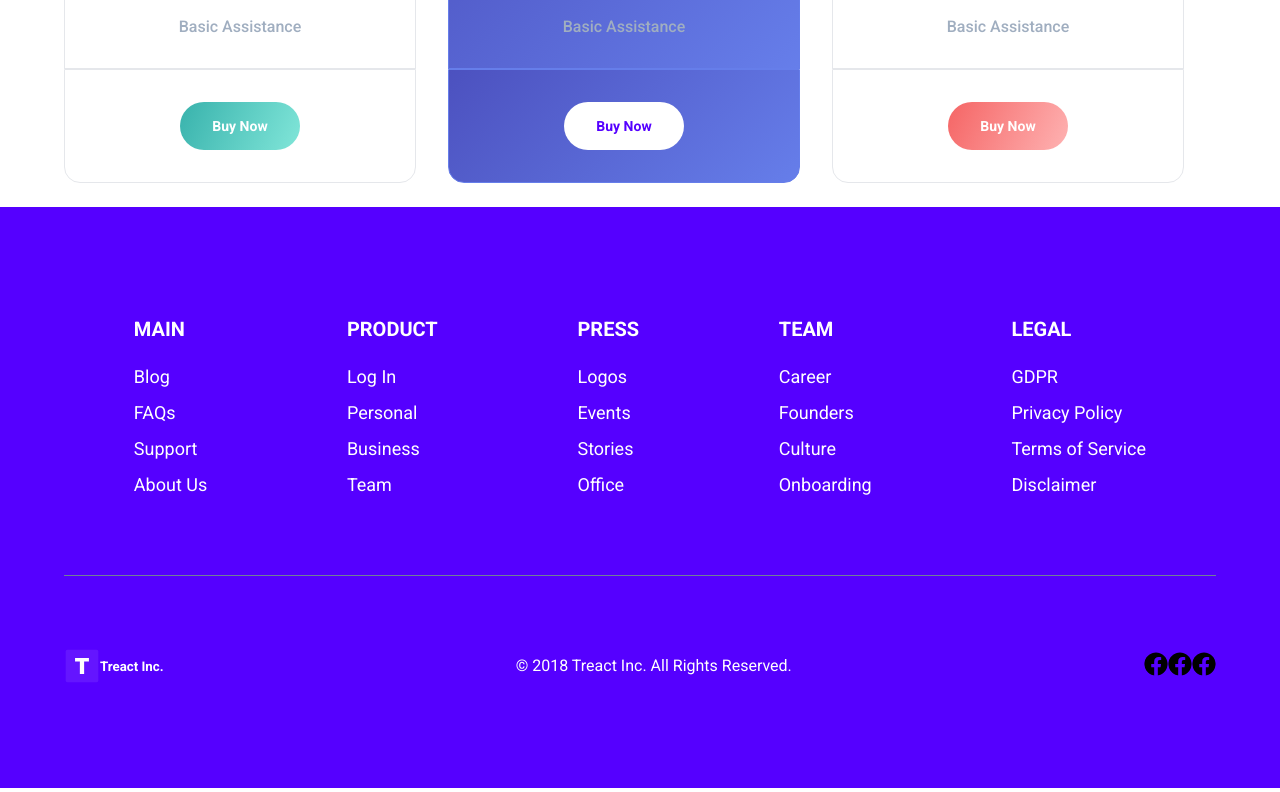
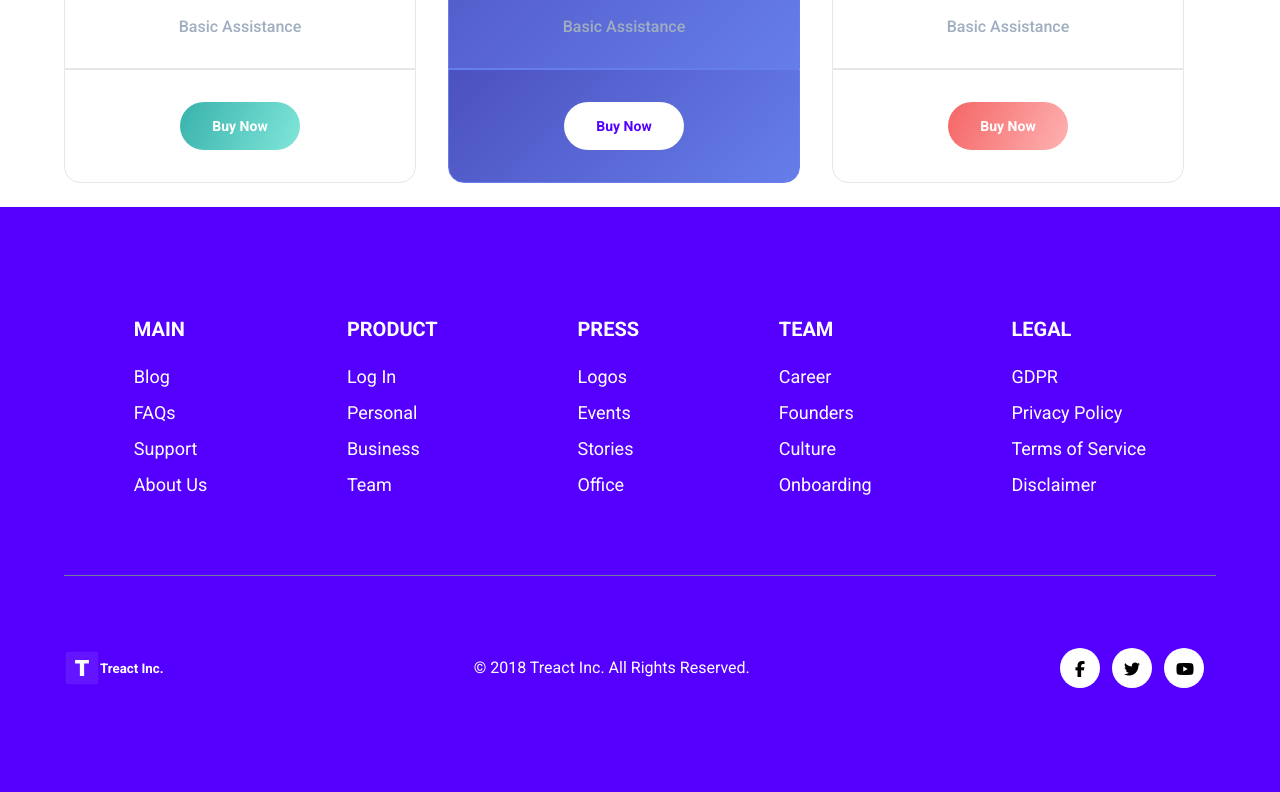
Before and after one commit to yusuf1nb/final-project, a plain HTML site: page index.html in a window 1280 px wide. Shown: the part 2915-3707 px from the top of the page. Drawn offline with Linux system fonts and the light colour scheme.

Commit message:
icons added properly

```diff
--- a/index.html
+++ b/index.html
@@ -6,10 +6,7 @@
     <meta name="viewport" content="width=device-width, initial-scale=1.0" />
     <title>Treact</title>
     <link rel="stylesheet" href="styles.css" />
-    <script
-      src="https://kit.fontawesome.com/c8e4d183c2.js"
-      crossorigin="anonymous"
-    ></script>
+    <script src="https://kit.fontawesome.com/fdf57aaa0a.js" crossorigin="anonymous"></script>
   </head>
   <body>
     <section id="navigation">
@@ -311,13 +308,13 @@
                     <p class="footer__info--para">© 2018 Treact Inc. All Rights Reserved.</p>
                     <div class="footer__contact">
                         <a href="" class="footer__contact--links">
-                            <img class="footer__contact--img" src="/assests/facebook.svg" alt="">
+                            <i class="fa-brands fa-facebook-f"></i>
                         </a>
                         <a href="" class="footer__contact--links">
-                            <img class="footer__contact--img" src="/assests/facebook.svg" alt="">
+                            <i class="fa-brands fa-twitter"></i>
                         </a>
                         <a href="" class="footer__contact--links">
-                            <img class="footer__contact--img" src="/assests/facebook.svg" alt="">
+                            <i class="fa-brands fa-youtube"></i>
                         </a>
 
 
--- a/styles.css
+++ b/styles.css
@@ -469,15 +469,20 @@ height: 36px;
     color: white;
 }
 
-.footer__contact--img{
-    background-color: ;
-    border-radius: 60%;
-    width: 24px;
-    height: 24px;
-}
 
 .footer__contact{
     display: flex;
     flex-direction: row;
     align-items: center;
 }
+
+.footer__contact--links{
+    background-color: white;
+    color: black;
+    margin-right: 12px;
+    padding: 12px;
+    border-radius: 50%;
+    width: 40px;
+    height: 40px;
+    text-align: center;
+}
```
Also changed, not shown: 1 other file.
